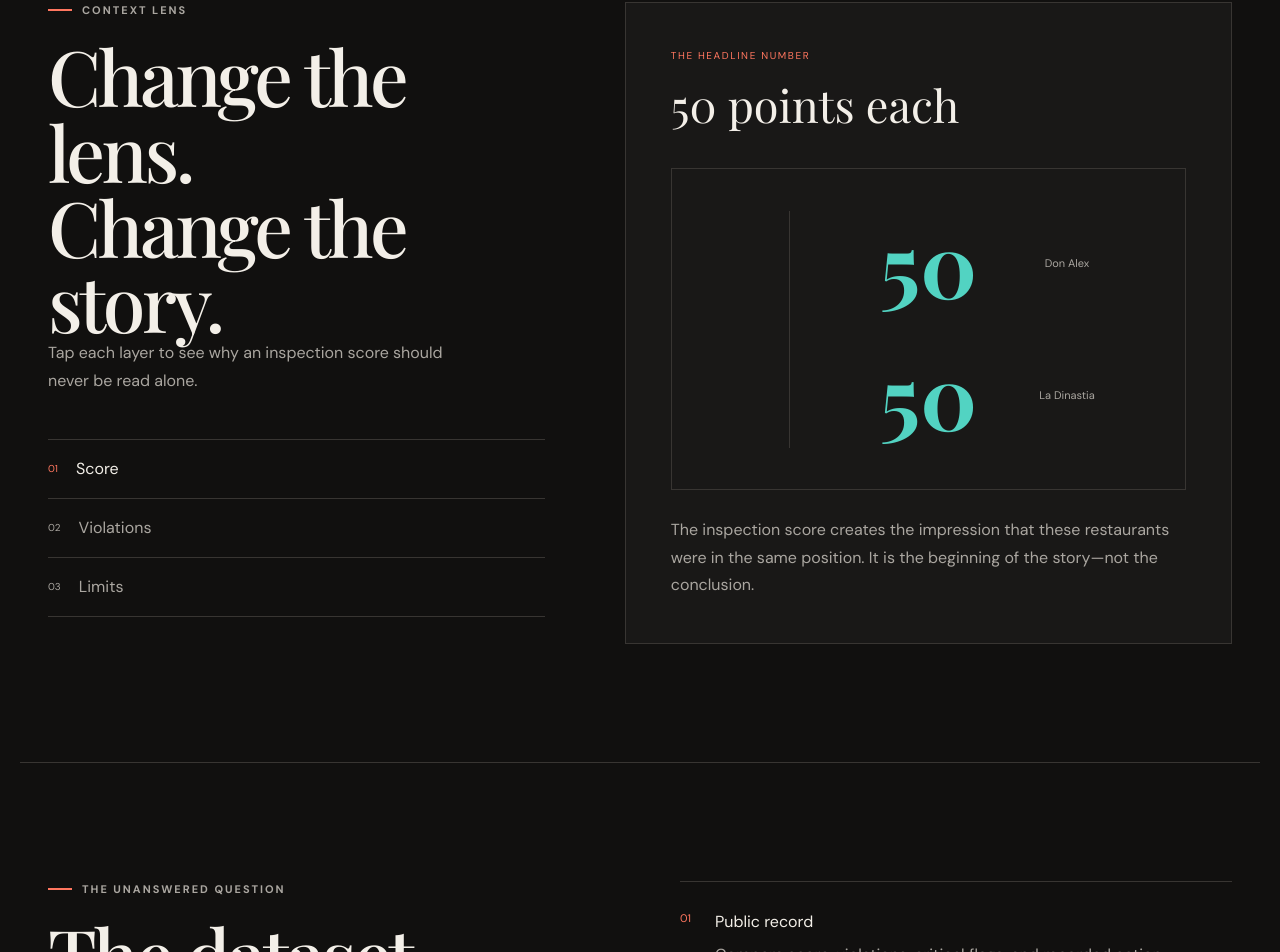
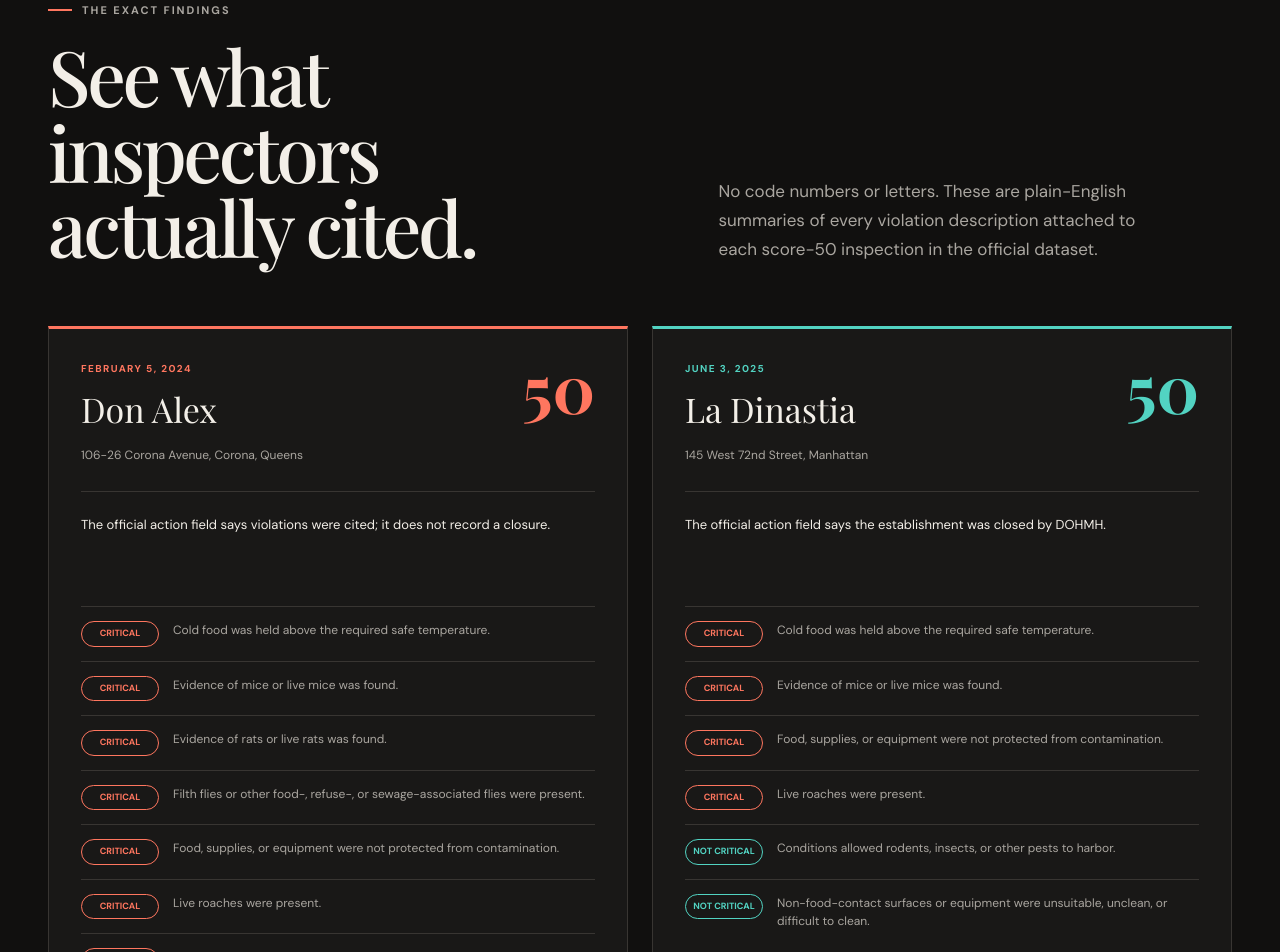
Before and after one commit to crystalwatson-art/city-bites, a Next.js app: page / in a window 1280 px wide. Shown: the part 2011-2963 px from the top of the page. Built offline with nearby package versions, Linux system fonts and the light colour scheme; a web font is replaced by a local one.

Commit message:
Add exact evidence and back-to-top control

```diff
--- a/app/globals.css
+++ b/app/globals.css
@@ -56,6 +56,26 @@ h2 { margin:20px 0 0; font-size:clamp(46px,6vw,80px); line-height:.98; letter-sp
 .restaurant-card .outcome { margin-top:27px; color:var(--ink); font-size:13px; }.outcome span { display:inline-grid; place-items:center; width:25px; height:25px; margin-right:8px; border:1px solid var(--accent); color:var(--accent); border-radius:50%; }
 .versus { display:flex; flex-direction:column; align-items:center; gap:13px; text-align:center; }.versus span { color:var(--muted); font-size:9px; text-transform:uppercase; letter-spacing:.12em; }.versus strong { display:grid; place-items:center; width:60px; height:60px; border:1px solid var(--line); border-radius:50%; font-family:var(--font-serif); }
 .surprise { text-align:center; color:var(--muted); margin-top:38px; }.surprise span { color:var(--coral); font-weight:700; }
+.evidence { border-top:1px solid var(--line); }
+.evidence-heading { margin-bottom:62px; }
+.evidence-grid { display:grid; grid-template-columns:1fr 1fr; gap:24px; align-items:start; }
+.evidence-card { --accent:var(--coral); border:1px solid var(--line); border-top:3px solid var(--accent); background:var(--panel); padding:32px; }
+.evidence-card.teal { --accent:var(--teal); }
+.evidence-card-heading { display:flex; align-items:flex-start; justify-content:space-between; gap:24px; padding-bottom:25px; border-bottom:1px solid var(--line); }
+.evidence-card-heading p { margin:0 0 8px; color:var(--accent); font-size:10px; font-weight:700; letter-spacing:.14em; text-transform:uppercase; }
+.evidence-card-heading h3 { margin:0 0 7px; font-family:var(--font-serif); font-size:34px; }
+.evidence-card-heading span { color:var(--muted); font-size:12px; }
+.evidence-card-heading strong { color:var(--accent); font-family:var(--font-serif); font-size:66px; line-height:.8; }
+.recorded-outcome { min-height:68px; margin:23px 0; color:var(--ink); font-size:13px; line-height:1.6; }
+.violation-list { list-style:none; margin:0; padding:0; }
+.violation-list li { display:grid; grid-template-columns:78px 1fr; gap:14px; align-items:start; padding:14px 0; border-top:1px solid var(--line); }
+.violation-list li>span { display:inline-block; border:1px solid; border-radius:99px; padding:5px 7px; font-size:9px; font-weight:700; text-align:center; text-transform:uppercase; }
+.violation-list .critical { color:var(--coral); }
+.violation-list .not-critical { color:var(--teal); }
+.violation-list p { margin:0; color:var(--muted); font-size:12px; line-height:1.55; }
+.official-record { display:flex; justify-content:space-between; gap:16px; margin-top:22px; padding:15px 0 0; border-top:1px solid var(--line); color:var(--ink); font-size:12px; font-weight:700; text-decoration:none; }
+.official-record:hover { color:var(--accent); }
+.evidence-note { max-width:850px; margin:35px auto 0; color:var(--muted); font-size:12px; line-height:1.7; text-align:center; }
 .lens-section { display:grid; grid-template-columns:.9fr 1.1fr; gap:80px; border-top:1px solid var(--line); }
 .lens-copy>p:not(.kicker) { color:var(--muted); max-width:430px; line-height:1.7; }
 .lens-controls { margin-top:45px; display:flex; flex-direction:column; }
@@ -71,7 +91,10 @@ h2 { margin:20px 0 0; font-size:clamp(46px,6vw,80px); line-height:.98; letter-sp
 .investigation { border-top:1px solid var(--line); display:grid; grid-template-columns:1fr 1fr; gap:80px; }.steps article { display:flex; gap:24px; padding:28px 0; border-top:1px solid var(--line); }.steps article:last-child { border-bottom:1px solid var(--line); }.steps>article>span { color:var(--coral); font-size:11px; }.steps h3 { margin:0 0 8px; }.steps p { margin:0; color:var(--muted); line-height:1.6; }
 .takeaway { border-top:1px solid var(--line); text-align:center; }.takeaway .kicker { justify-content:center; }.takeaway blockquote { font-size:clamp(42px,6vw,75px); line-height:1.08; margin:35px 0; }.takeaway>p:not(.kicker) { max-width:700px; margin:0 auto; color:var(--muted); line-height:1.7; }.source-links { margin-top:40px; display:flex; justify-content:center; gap:16px; flex-wrap:wrap; }.source-links a { color:var(--ink); border:1px solid var(--line); padding:14px 18px; text-decoration:none; font-size:12px; }.source-links a:hover { border-color:var(--coral); }
 footer { max-width:1240px; margin:auto; padding:35px 28px; border-top:1px solid var(--line); display:flex; justify-content:space-between; color:var(--muted); font-size:11px; } footer span { color:var(--ink); font-weight:700; }
+.back-to-top { position:fixed; right:24px; bottom:24px; z-index:60; width:52px; height:52px; display:grid; place-items:center; border:1px solid color-mix(in srgb,var(--coral) 75%,white); border-radius:50%; background:var(--coral); color:#fff; box-shadow:0 12px 30px #0007; cursor:pointer; font-size:25px; font-weight:800; text-decoration:none; opacity:0; visibility:hidden; transform:translateY(12px); transition:opacity .2s ease,transform .2s ease,visibility .2s ease,background .2s ease; }
+.back-to-top.visible { opacity:1; visibility:visible; transform:translateY(0); }
+.back-to-top:hover { background:#e95f4c; transform:translateY(-2px); }
 
-@media(max-width:850px){ .nav-links a{display:none}.hero{grid-template-columns:1fr;padding-top:70px}.hero-stat{display:none}.section-heading,.lens-section,.investigation{grid-template-columns:1fr}.section-heading>p:last-child{margin-top:24px}.restaurant-grid{grid-template-columns:1fr}.versus{flex-direction:row;justify-content:center}.versus strong{order:-1}.lens-section,.investigation{gap:55px}.lens-panel{min-height:520px}footer{flex-direction:column;gap:8px}.hero{min-height:800px} }
-@media(max-width:520px){ .nav{padding:0 18px}.theme-button{font-size:0}.theme-button span{font-size:15px}.hero,.section{padding-left:19px;padding-right:19px}h1{font-size:60px}.restaurant-card{padding:23px}.metrics{grid-template-columns:1fr}.lens-panel{padding:24px}.lens-visual.score strong{font-size:60px}.source-links{flex-direction:column}.source-links a{width:100%} }
+@media(max-width:850px){ .nav-links a{display:none}.hero{grid-template-columns:1fr;padding-top:70px}.hero-stat{display:none}.section-heading,.lens-section,.investigation{grid-template-columns:1fr}.section-heading>p:last-child{margin-top:24px}.restaurant-grid,.evidence-grid{grid-template-columns:1fr}.versus{flex-direction:row;justify-content:center}.versus strong{order:-1}.lens-section,.investigation{gap:55px}.lens-panel{min-height:520px}footer{flex-direction:column;gap:8px}.hero{min-height:800px} }
+@media(max-width:520px){ .nav{padding:0 18px}.theme-button{font-size:0}.theme-button span{font-size:15px}.hero,.section{padding-left:19px;padding-right:19px}h1{font-size:60px}.restaurant-card,.evidence-card{padding:23px}.metrics{grid-template-columns:1fr}.lens-panel{padding:24px}.lens-visual.score strong{font-size:60px}.source-links{flex-direction:column}.source-links a{width:100%}.evidence-card-heading strong{font-size:54px}.violation-list li{grid-template-columns:72px 1fr}.back-to-top{right:16px;bottom:18px;width:50px;height:50px} }
 @media(prefers-reduced-motion:reduce){ html{scroll-behavior:auto}*,*:before,*:after{transition:none!important} }
--- a/app/page.tsx
+++ b/app/page.tsx
@@ -1,6 +1,52 @@
 "use client";
 
-import { useState } from "react";
+import { useEffect, useState } from "react";
+
+const officialRecordUrl = (camis: string, inspectionDate: string) => {
+  const query = new URLSearchParams({
+    "$select": "dba,building,street,boro,zipcode,inspection_date,score,action,violation_description,critical_flag",
+    "$where": `camis='${camis}' AND inspection_date='${inspectionDate}'`,
+    "$order": "violation_description",
+  });
+  return `https://data.cityofnewyork.us/resource/43nn-pn8j.json?${query.toString()}`;
+};
+
+const restaurantEvidence = {
+  donAlex: {
+    date: "February 5, 2024",
+    address: "106-26 Corona Avenue, Corona, Queens",
+    outcome: "The official action field says violations were cited; it does not record a closure.",
+    officialUrl: officialRecordUrl("50106885", "2024-02-05T00:00:00.000"),
+    violations: [
+      ["Critical", "Cold food was held above the required safe temperature."],
+      ["Critical", "Evidence of mice or live mice was found."],
+      ["Critical", "Evidence of rats or live rats was found."],
+      ["Critical", "Filth flies or other food-, refuse-, or sewage-associated flies were present."],
+      ["Critical", "Food, supplies, or equipment were not protected from contamination."],
+      ["Critical", "Live roaches were present."],
+      ["Critical", "A required hand-washing facility was missing, blocked, inaccessible, or lacked proper water, soap, or hand drying."],
+      ["Not critical", "Drainage, back-flow prevention, sewage disposal, condensation, or liquid-waste handling was inadequate."],
+      ["Not critical", "Conditions allowed rodents, insects, or other pests to harbor."],
+      ["Not critical", "Non-food-contact surfaces or equipment were unsuitable, unclean, or difficult to clean."],
+      ["Not critical", "Pesticide or another toxic chemical was improperly labeled, used, stored, or secured."],
+      ["Not critical", "Single-use items were missing, reused, or not protected from contamination."],
+    ],
+  },
+  laDinastia: {
+    date: "June 3, 2025",
+    address: "145 West 72nd Street, Manhattan",
+    outcome: "The official action field says the establishment was closed by DOHMH.",
+    officialUrl: officialRecordUrl("50032768", "2025-06-03T00:00:00.000"),
+    violations: [
+      ["Critical", "Cold food was held above the required safe temperature."],
+      ["Critical", "Evidence of mice or live mice was found."],
+      ["Critical", "Food, supplies, or equipment were not protected from contamination."],
+      ["Critical", "Live roaches were present."],
+      ["Not critical", "Conditions allowed rodents, insects, or other pests to harbor."],
+      ["Not critical", "Non-food-contact surfaces or equipment were unsuitable, unclean, or difficult to clean."],
+    ],
+  },
+};
 
 const lenses = {
   score: {
@@ -25,6 +71,14 @@ type Lens = keyof typeof lenses;
 export default function Home() {
   const [lens, setLens] = useState<Lens>("score");
   const [light, setLight] = useState(false);
+  const [showBackToTop, setShowBackToTop] = useState(false);
+
+  useEffect(() => {
+    const updateBackToTop = () => setShowBackToTop(window.scrollY > 450);
+    updateBackToTop();
+    window.addEventListener("scroll", updateBackToTop, { passive: true });
+    return () => window.removeEventListener("scroll", updateBackToTop);
+  }, []);
 
   const scrollToStory = () =>
     document.getElementById("comparison")?.scrollIntoView({ behavior: "smooth" });
@@ -76,7 +130,7 @@ export default function Home() {
             <div className="card-topline"><span>Queens</span><span className="status open">Stayed open</span></div>
             <div className="score-row"><span>Inspection score</span><strong>50</strong></div>
             <h3>Don Alex</h3>
-            <p>Woodside, Queens</p>
+            <p>Corona, Queens · February 5, 2024</p>
             <div className="metrics">
               <div><strong>12</strong><span>distinct violation codes</span></div>
               <div><strong>7</strong><span>marked critical</span></div>
@@ -90,7 +144,7 @@ export default function Home() {
             <div className="card-topline"><span>Manhattan</span><span className="status closed">Closed</span></div>
             <div className="score-row"><span>Inspection score</span><strong>50</strong></div>
             <h3>La Dinastia</h3>
-            <p>Upper Manhattan</p>
+            <p>West 72nd Street, Manhattan · June 3, 2025</p>
             <div className="metrics">
               <div><strong>6</strong><span>distinct violation codes</span></div>
               <div><strong>4</strong><span>marked critical</span></div>
@@ -99,6 +153,40 @@ export default function Home() {
           </article>
         </div>
         <p className="surprise"><span>The surprise:</span> The restaurant with more cited problems stayed open.</p>
+      </section>
+
+      <section className="evidence section" id="evidence" aria-labelledby="evidence-title">
+        <div className="section-heading evidence-heading">
+          <p className="kicker"><span /> The exact findings</p>
+          <h2 id="evidence-title">See what inspectors<br />actually cited.</h2>
+          <p>No code numbers or letters. These are plain-English summaries of every violation description attached to each score-50 inspection in the official dataset.</p>
+        </div>
+        <div className="evidence-grid">
+          {([
+            ["Don Alex", restaurantEvidence.donAlex, "coral"],
+            ["La Dinastia", restaurantEvidence.laDinastia, "teal"],
+          ] as const).map(([name, record, color]) => (
+            <article className={`evidence-card ${color}`} key={name}>
+              <div className="evidence-card-heading">
+                <div><p>{record.date}</p><h3>{name}</h3><span>{record.address}</span></div>
+                <strong>50</strong>
+              </div>
+              <p className="recorded-outcome">{record.outcome}</p>
+              <ul className="violation-list">
+                {record.violations.map(([flag, description]) => (
+                  <li key={description}>
+                    <span className={flag === "Critical" ? "critical" : "not-critical"}>{flag}</span>
+                    <p>{description}</p>
+                  </li>
+                ))}
+              </ul>
+              <a className="official-record" href={record.officialUrl} target="_blank" rel="noreferrer">
+                Open this exact official record <span aria-hidden="true">↗</span>
+              </a>
+            </article>
+          ))}
+        </div>
+        <p className="evidence-note">Source checked against the NYC DOHMH restaurant-inspection dataset. The two inspections occurred on different dates; this comparison asks why the same score can accompany different recorded actions, not whether the cases were simultaneous.</p>
       </section>
 
       <section className="lens-section section" aria-labelledby="lens-title">
@@ -143,12 +231,20 @@ export default function Home() {
         <blockquote>“A restaurant score is a signal.<br /><em>Context makes it a story.</em>”</blockquote>
         <p>Use inspection data as a starting point. Look at recent grades, violation details, enforcement actions, and dates before drawing a conclusion.</p>
         <div className="source-links">
-          <a href="https://data.cityofnewyork.us/Health/DOHMH-New-York-City-Restaurant-Inspection-Results/43nn-pn8j/about_data" target="_blank" rel="noreferrer">Explore the NYC Open Data source ↗</a>
-          <a href="https://www.nyc.gov/site/doh/about/about-doh/foil.page" target="_blank" rel="noreferrer">Learn about DOHMH FOIL requests ↗</a>
+          <a href="#evidence">See the exact findings ↑</a>
+          <a href="https://www.nyc.gov/site/doh/about/ogc-foil.page" target="_blank" rel="noreferrer">Current DOHMH records-request page ↗</a>
         </div>
       </section>
 
       <footer><span>City Bites</span><p>A public-data story by Crystal Watson</p><p>© 2026 Crystal Watson. All rights reserved.</p></footer>
+      <a
+        className={`back-to-top ${showBackToTop ? "visible" : ""}`}
+        href="#top"
+        aria-label="Back to the top of the page"
+        title="Back to top"
+      >
+        <span aria-hidden="true">↑</span>
+      </a>
     </main>
   );
 }
```
